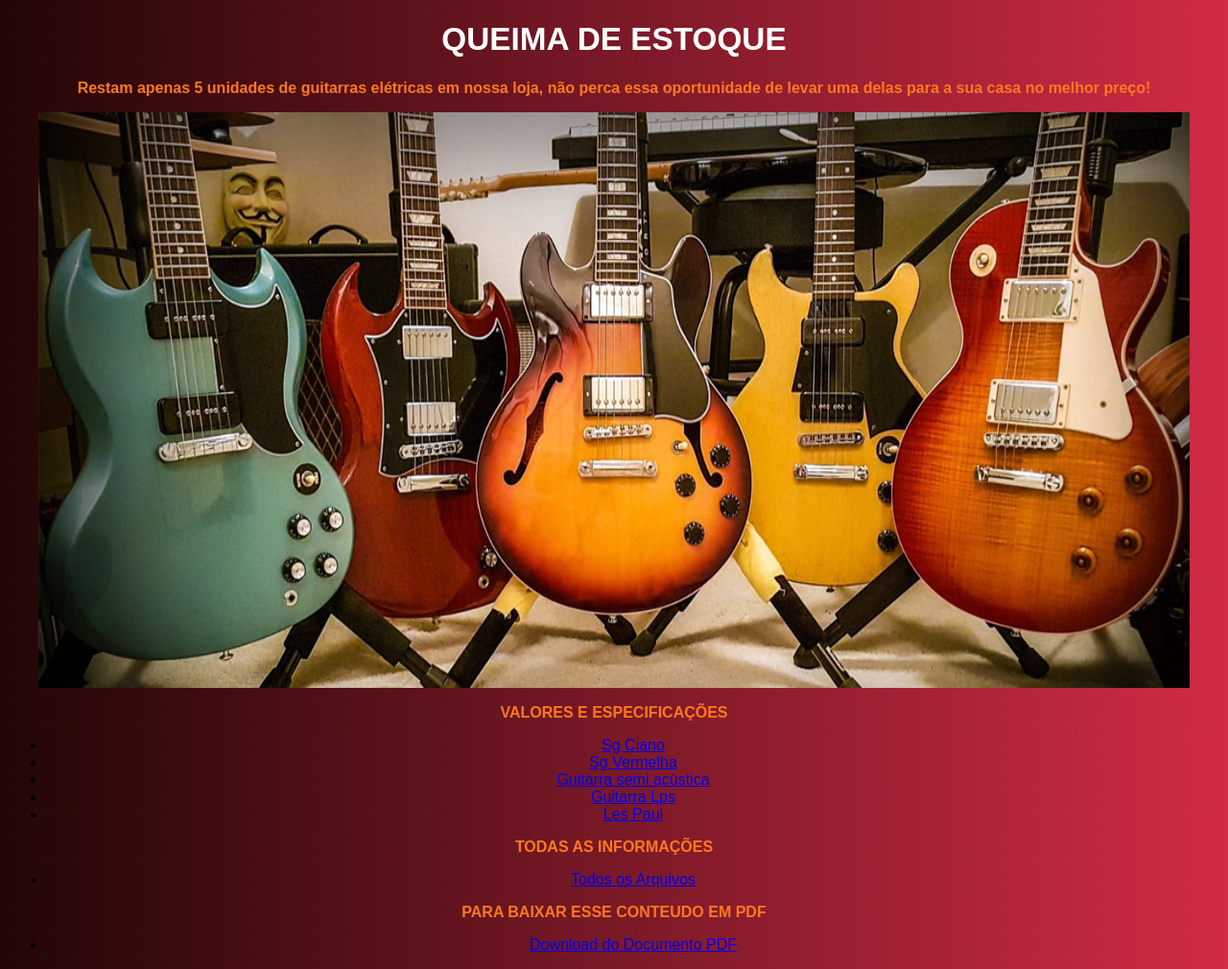
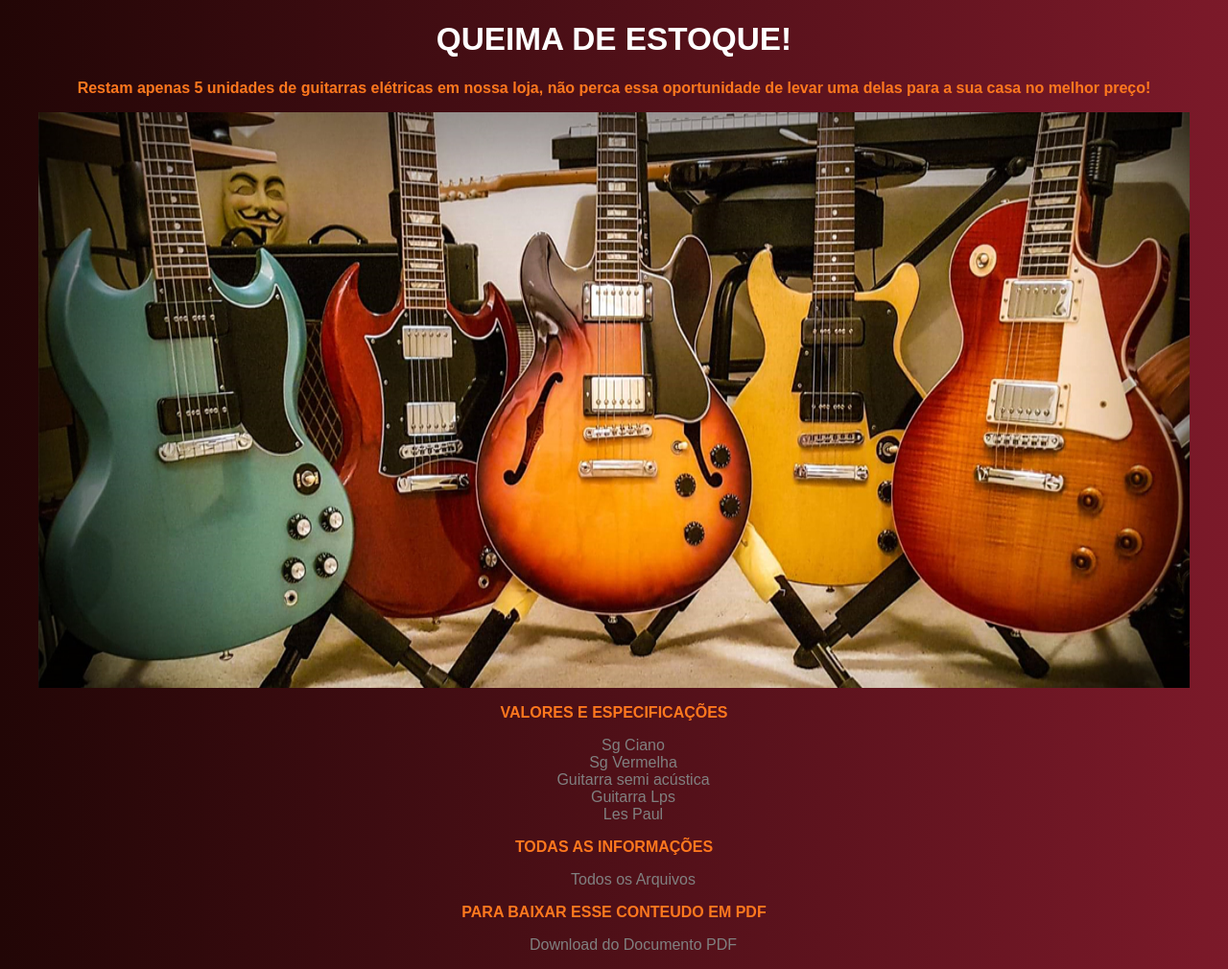
Before and after one commit to SilveerXd/2024, a plain HTML site: page index.html in a window 1280 px wide. Shown: the whole page at 96% size. Drawn offline with Linux system fonts and the light colour scheme.

Commit message:
Add files via upload

```diff
--- a/index.html
+++ b/index.html
@@ -9,7 +9,7 @@
 <body>
 
     <header>
-        <h1>QUEIMA DE ESTOQUE</h1>
+        <h1>QUEIMA DE ESTOQUE!</h1>
     </header>
 
     <section>
@@ -24,7 +24,7 @@
     <section>
         <h2>VALORES E ESPECIFICAÇÕES
         </h2>
-        <ul>
+           <ul>
             <li><a href="Sg ciano.html">Sg Ciano </a></li>
             <li><a href="Sg vermelha.html"> Sg Vermelha </a></li>
             <li><a href="Semi acustica.html">Guitarra semi acústica </a></li>
@@ -36,8 +36,10 @@
     <section>
         <h2>TODAS AS INFORMAÇÕES</h2>
         <ul>
+
             <li><a href="https://github.com/SilveerXd/2024" target="_blank">Todos os Arquivos</a></li>
         </ul>
+
     </section>
 
     <section>
--- a/style.css
+++ b/style.css
@@ -1,12 +1,12 @@
 @charset "UTF-8";
 
 body
-{   background-image: linear-gradient(90deg,rgb(34, 6, 6), rgba(247, 51, 83, 0.849));
-    background-color: black;
+{   background-image: linear-gradient(90deg,rgb(34, 6, 6), rgba(146, 30, 49, 0.849));
+    background-color: black ;
     font-size: 12pt;
     font-family: Arial;
     text-align: center;
-    text-decoration:none;
+    text-decoration: none;
 }
 
 h1
@@ -15,13 +15,31 @@ h1
   font-size: 25pt;
   font-family: sans-serif;
   text-align: center;
-  text-decoration:none;
+  text-decoration: none;
+  list-style-type: none;
 }
 h2
 {
   color: rgb(255, 120, 30) ;
   font-size: 12pt;
   text-align: center;
-  text-decoration:none;
+  text-decoration: none;
   list-style-type: none;
 }
+ul
+{
+  color: white;
+  font-size: 12pt;
+  text-align: center;
+  text-decoration: none;
+  list-style-type: none;
+ }
+a
+{
+  color: gray;
+  font-size: 12pt;
+  text-align: center;
+  text-decoration: none;
+  list-style-type: none;
+
+}
```
